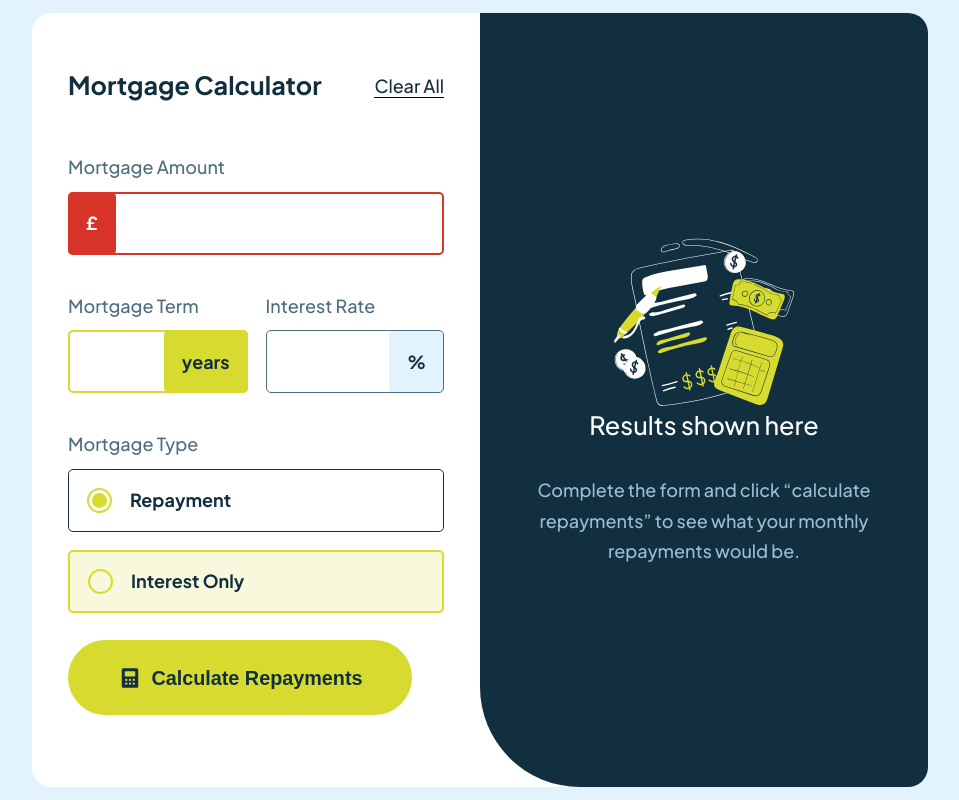
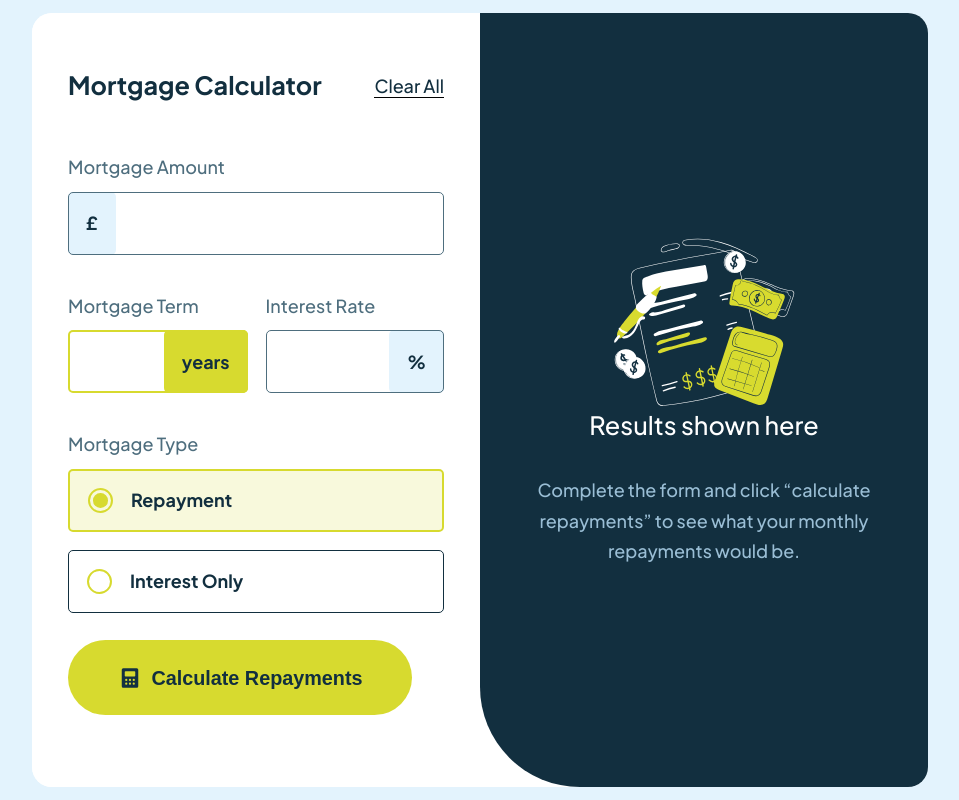
Before and after one commit to MalcolmSmalls/mortgage-repayment-calculator, a plain HTML site: page index.html in a window 1280 px wide. Both pictures are taken after a click on the label "Repayment". Shown: the whole page, without its empty margins (160-1119 px from the left). Drawn offline with Linux system fonts and the light colour scheme.

Commit message:
Add radio javascript - fix cursor on mouse over

```diff
--- a/index.html
+++ b/index.html
@@ -29,8 +29,8 @@
 
         <label class="form-label" for="amount">Mortgage Amount</label>
         <div class="input-container">
-          <input class="form-input form-amount input-padding-left error-input" name="mortgageAmount" type="text" id="amount" pattern='[0-9]' required>
-          <div class="input-accent accent-left error-input-accent">£</div>
+          <input class="form-input form-amount input-padding-left" name="mortgageAmount" type="text" id="amount" pattern='[0-9]' required>
+          <div class="input-accent accent-left">£</div>
         </div>
         <!-- <p class="error-message">This field is required</p> -->
         <div class="flex-wrapper">
@@ -55,14 +55,14 @@
 
 
         <span class="form-label">Mortgage Type</span>
-        <label for="repayment" class="radio-wrapper">
+        <label for="repayment" class="radio-wrapper" data-option="repayment">
           <label class="radio-label">
             <input class="form-type" name="mortgageType" type="radio" id="repayment" value="repayment" required>
             <span class="check"></span>
           </label>
           <span for="repayment">Repayment</span>
         </label>
-        <label class="radio-wrapper mb-md active-radio">
+        <label class="radio-wrapper mb-md" data-option="interest">
           <label class="radio-label">
             <input class="form-type" name="mortgageType" type="radio" id="interest-type" value="interest-only" required>
             <span class="check"></span>
@@ -111,6 +111,6 @@
   Total you'll repay over the term -->
 
 
-
+<script src="script.js"></script>
 </body>
 </html>
--- /dev/null
+++ b/script.js
@@ -0,0 +1,15 @@
+const radioWrapper = document.querySelector('.radio-wrapper')
+
+const repaymentWrapper = document.querySelector('[data-option="repayment"]')
+const interestWrapper = document.querySelector('[data-option="interest"]')
+
+
+document.addEventListener('change', (e)=>{
+    if(e.target.dataset.option === "repayment" || e.target.id === "repayment"){
+        repaymentWrapper.classList.add('active-radio')
+        interestWrapper.classList.remove('active-radio')
+    }else if(e.target.dataset.option === "interest" || e.target.id === "interest-type"){
+        interestWrapper.classList.add('active-radio')
+        repaymentWrapper.classList.remove('active-radio')
+    }
+})
--- a/styles/style.css
+++ b/styles/style.css
@@ -312,6 +312,9 @@ input[type="radio"]{
     margin-bottom: 1.5em;
 }
 
+.radio-label{
+    cursor: pointer;
+}
 @media (min-width:1100px){
     body{
         min-height:100vh;
```
